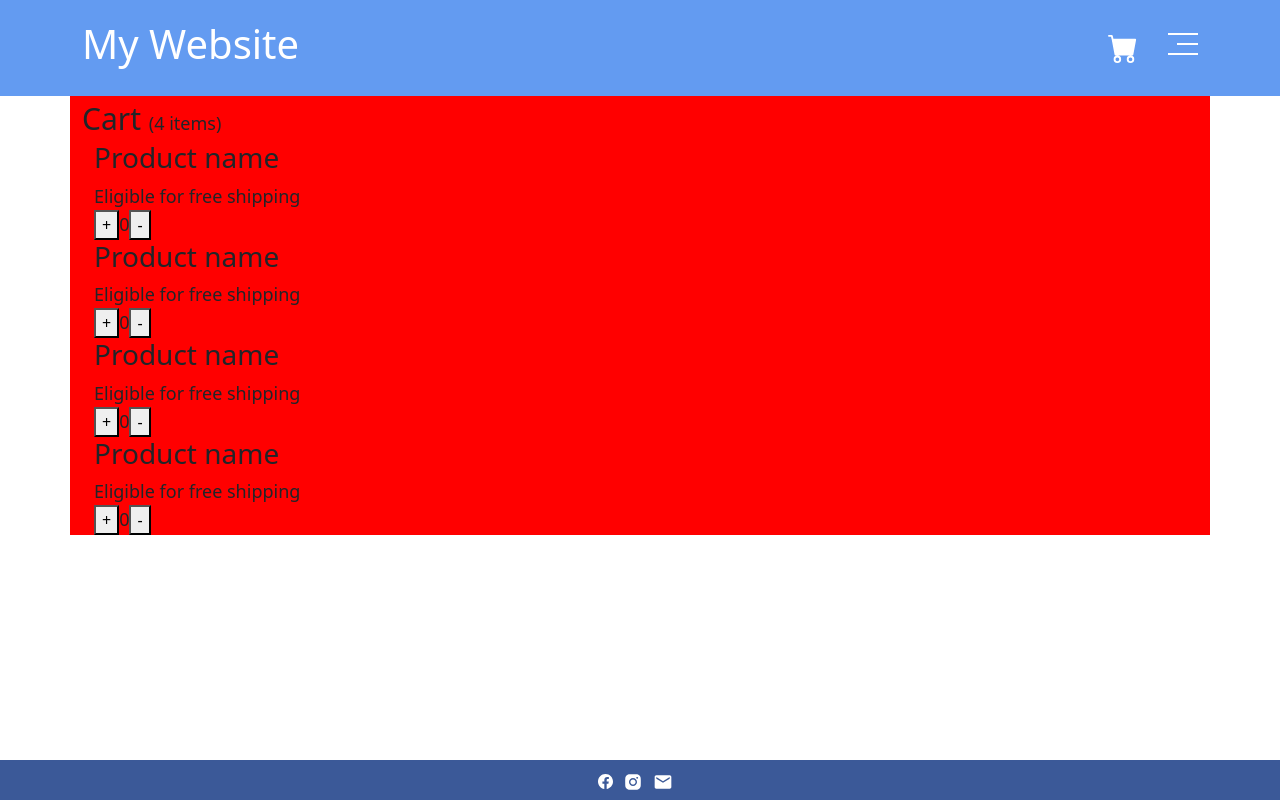
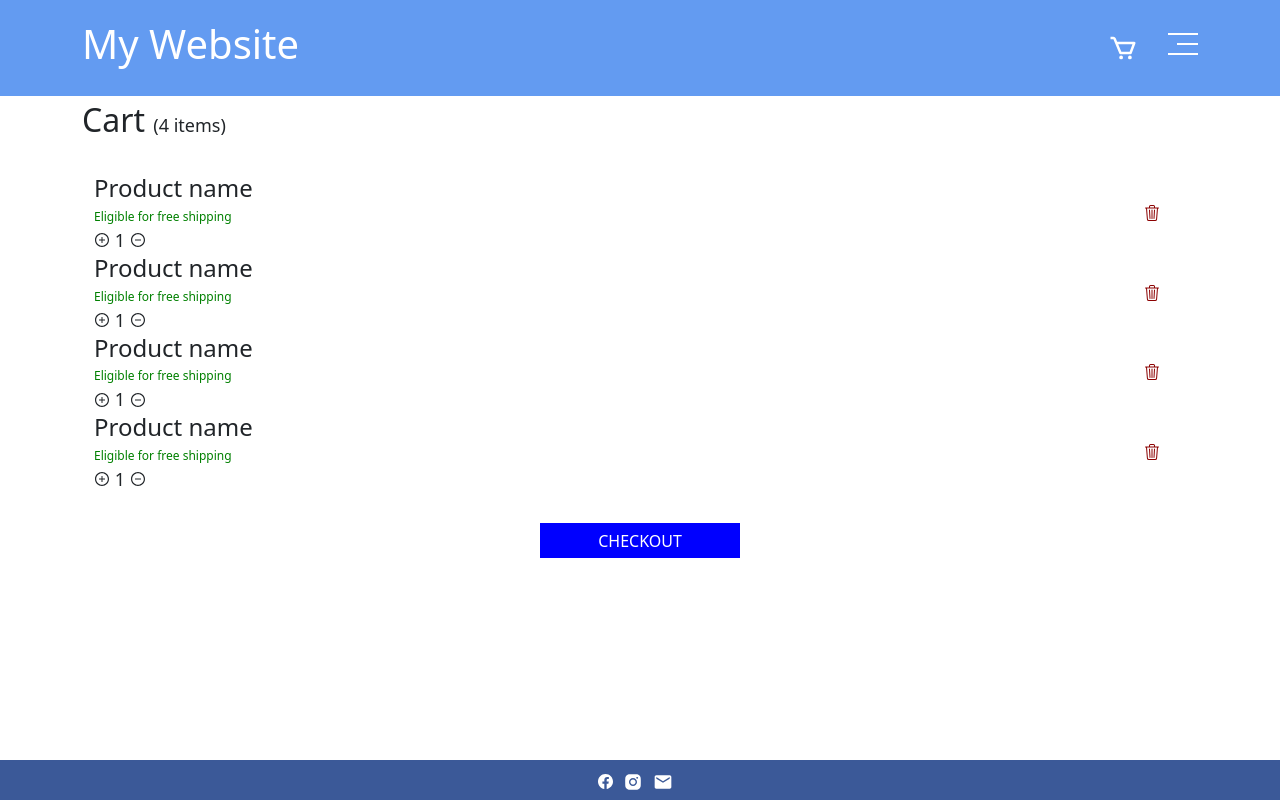
Before and after one commit to chehab1/Ecommerce-full-stack-web-application-, a React (Create React App) app: page /Cart in a window 1280 px wide. Built offline with nearby package versions, Linux system fonts and the light colour scheme.

Commit message:
cart modified and added logos

```diff
--- a/src/components/Cart/Cart.css
+++ b/src/components/Cart/Cart.css
@@ -1,8 +1,26 @@
 .myContainer {
-  background-color: red;
+  background-color: white;
 }
 
 .cartSpan {
-  font-size: 30px;
+  font-size: 32px;
   font-weight: 500;
 }
+
+.cartSpace {
+  margin-top: 30px;
+}
+
+.checkout {
+  text-align: center;
+  margin-top: 30px;
+}
+
+.checkout input {
+  color: white;
+  background-color: blue;
+  border: none;
+  height: 35px;
+  width: 200px;
+  font-weight: 100;
+}
--- a/src/components/Cart/Cart.jsx
+++ b/src/components/Cart/Cart.jsx
@@ -12,10 +12,13 @@ const Cart = () => {
           {itemsCounter > 1 ? " items" : " item"})
         </span>
       </div>
-      <div>
+      <div className="cartSpace">
         {cards.map((i, index) => {
           return <Card key={index}></Card>;
         })}
+      </div>
+      <div className="checkout">
+        <input type="button" value="CHECKOUT" />
       </div>
     </div>
   );
--- a/src/components/Cart/ProductCardInCart/ProductCardInCart.css
+++ b/src/components/Cart/ProductCardInCart/ProductCardInCart.css
@@ -0,0 +1,29 @@
+.quantityLogo {
+  margin-top: -5px;
+}
+
+.quantityLogo:hover {
+  cursor: pointer;
+  user-select: none;
+  color: blue;
+}
+
+.freeShipping {
+  font-size: 12px;
+  color: green;
+}
+
+h4 {
+  margin-bottom: 0;
+}
+
+.trashContainer {
+  color: darkred;
+  margin-top: 25px;
+  text-align: center;
+}
+
+.trashContainer:hover {
+  cursor: pointer;
+  color: blue;
+}
--- a/src/components/Cart/ProductCardInCart/ProductCardInCart.jsx
+++ b/src/components/Cart/ProductCardInCart/ProductCardInCart.jsx
@@ -1,24 +1,41 @@
 import { useState } from "react";
 import "./ProductCardInCart.css";
+import { AiOutlinePlusCircle, AiOutlineMinusCircle } from "react-icons/ai";
+import { BsTrash3 } from "react-icons/bs";
 
 const ProductCardInCart = () => {
-  const [quantity, setQuantity] = useState(0);
+  const [quantity, setQuantity] = useState(1);
   const handleQuatity = (index) => {
     if (index === 1) setQuantity(quantity + 1);
     else {
-      if (quantity >= 1) setQuantity(quantity - 1);
+      if (quantity > 1) setQuantity(quantity - 1);
     }
   };
   return (
-    <div className="container">
-      <div>
-        <h3>Product name</h3>
-        <span>Eligible for free shipping</span>
-      </div>
-      <div>
-        <button onClick={() => handleQuatity(1)}>+</button>
-        <span>{quantity}</span>
-        <button onClick={() => handleQuatity(2)}>-</button>
+    <div className="container productContainerInCart">
+      <div className="row">
+        <div className="col-11">
+          <div>
+            <h4>Product name</h4>
+            <span className="freeShipping">Eligible for free shipping</span>
+          </div>
+          <div>
+            <AiOutlinePlusCircle
+              className="quantityLogo"
+              onClick={() => handleQuatity(1)}
+            ></AiOutlinePlusCircle>
+            <span> {quantity} </span>
+            <AiOutlineMinusCircle
+              className="quantityLogo"
+              onClick={() => handleQuatity(2)}
+            ></AiOutlineMinusCircle>
+          </div>
+        </div>
+        <div className="col-1">
+          <div className="trashContainer">
+            <BsTrash3></BsTrash3>
+          </div>
+        </div>
       </div>
     </div>
   );
--- a/src/components/NavBar/NavBar.css
+++ b/src/components/NavBar/NavBar.css
@@ -142,4 +142,5 @@
   color: white;
   font-size: 30px;
   margin-right: 30px;
+  margin-bottom: 0px;
 }
--- a/src/components/NavBar/NavBar.jsx
+++ b/src/components/NavBar/NavBar.jsx
@@ -1,6 +1,6 @@
 import React from "react";
 import "./NavBar.css";
-import { BsFillCartFill } from "react-icons/bs";
+import { BiCart } from "react-icons/bi";
 import { Link } from "react-router-dom";
 
 function NavBar() {
@@ -13,7 +13,7 @@ function NavBar() {
         <div className="links">
           <span>
             <Link to="/Cart">
-              <BsFillCartFill className="cart-logo"></BsFillCartFill>
+              <BiCart className="cart-logo"></BiCart>
             </Link>
           </span>
           <span className="icon">
```
